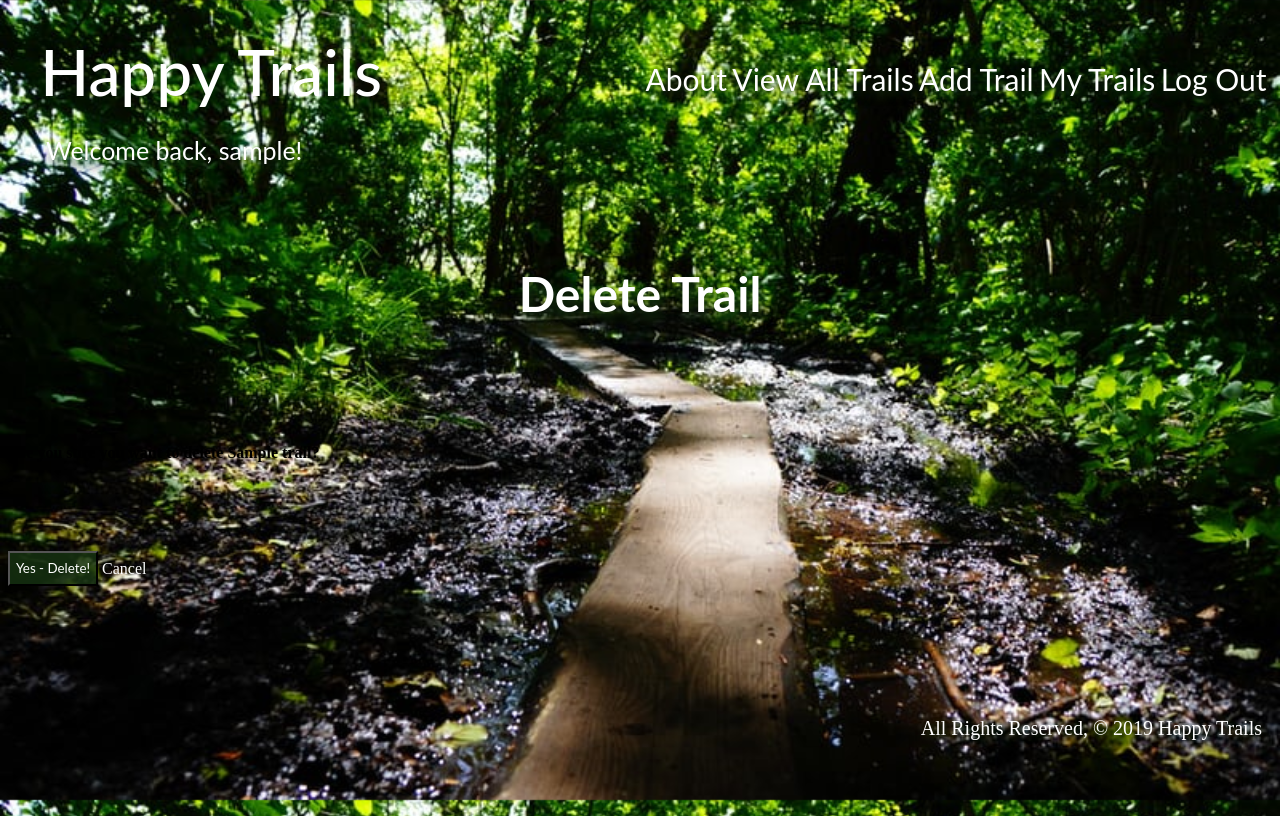
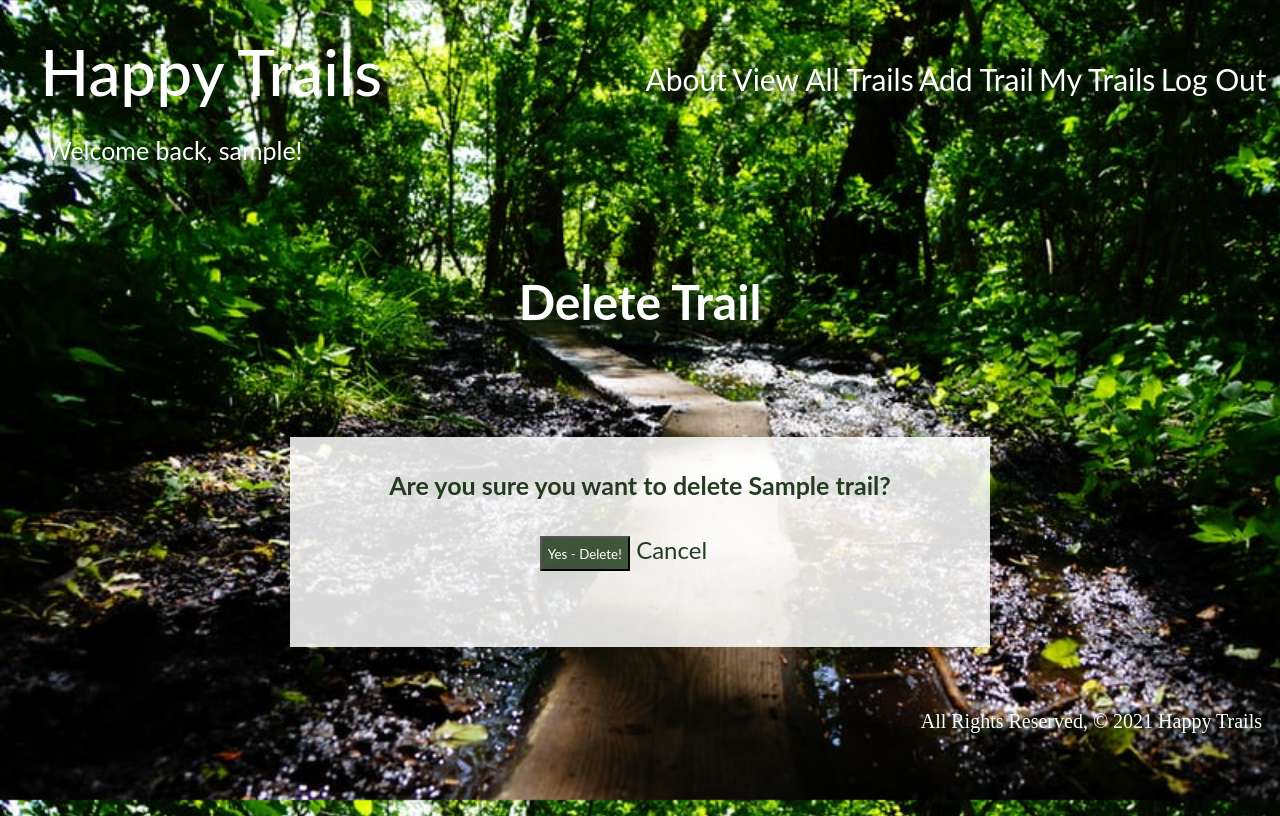
Before and after one commit to awojdyla89/Happy-Trails, a Django app: page /trails/1/delete/ in a window 1280 px wide. Run offline with Django 3.2, Linux system fonts and the light colour scheme; a user stored in the database is signed in; tables that the repository leaves empty hold one stand-in row (values such as "Sample post").

Commit message:
added more styling

```diff
--- a/main_app/static/css/style.css
+++ b/main_app/static/css/style.css
@@ -85,9 +85,13 @@ footer{
 }
 
 .login{
+  display: flex;
+  flex-direction: row;
+  justify-self: center;
+  justify-content: center;
   background-color:rgba(255, 255, 255, 0.85);
-  text-align: center;
   color:rgba(38,84,30,0.87);
+  width: 800px ;
 }
 
 .phrase{
@@ -292,4 +296,42 @@ h2{
 }
 #my-trails{
   background-color:rgba(255, 255, 255, 0.85);
+  width: 800px;
+  margin-bottom: 2%;
+  margin-left: 25%;
+  margin-right: 25%;
 }
+.edit_link{
+  background-color:rgba(23, 52, 18, 0.80);
+  padding: 5px;
+}
+.delete_link{
+  background-color:rgba(23, 52, 18, 0.80);
+  padding:5px;
+}
+
+.edit_comment_form{
+  background-color:rgba(255, 255, 255, 0.85);
+}
+.delete_trail_form{
+  display: flex;
+  justify-self: center;
+  justify-content: center;
+  font-family: 'Lato', sans-serif;
+  font-size:25px;
+  background-color:rgba(255, 255, 255, 0.85);
+  color: rgba(23, 52, 18, 0.95);
+  width: 700px;
+}
+.input-btn{
+  height:35px;
+  font-family: 'Lato', sans-serif;
+  background-color:rgba(23, 52, 18, 0.80);
+  color: white;
+  margin-left: 30%;
+}
+.cancel{
+  font-family: 'Lato', sans-serif;
+  color: rgba(23, 52, 18, 0.95);
+  font-size: 24px;
+}
--- a/main_app/templates/about.html
+++ b/main_app/templates/about.html
@@ -3,4 +3,5 @@
 
 <h3>About Page</h3>
 
+
 {% endblock %}
--- a/main_app/templates/base.html
+++ b/main_app/templates/base.html
@@ -36,7 +36,7 @@
     {% endblock %}
   </main>
   <footer class="page-footer">
-    <div class="right">All Rights Reserved, &copy; 2019 Happy Trails &nbsp;</div>
+    <div class="right">All Rights Reserved, &copy; 2021 Happy Trails &nbsp;</div>
   </footer>
 
 </body>
--- a/main_app/templates/main_app/comment_form.html
+++ b/main_app/templates/main_app/comment_form.html
@@ -4,6 +4,7 @@
 {% if object %}
 <h1>Edit <span>{{object.name}}</span></h1>
 {% else %}
+    <div class="edit_comment_form">
       <h1>Edit Comment</h1>
         {% endif %}
         <!-- Leaving the action empty makes the form post to the same url used to display it -->
@@ -16,5 +17,5 @@
           </table>
           <input type="submit" value="Submit!" class="btn">
         </form>
-
+      </div>
   {% endblock %}
--- a/main_app/templates/main_app/trail_confirm_delete.html
+++ b/main_app/templates/main_app/trail_confirm_delete.html
@@ -2,12 +2,13 @@
 
 {% block content %}
   <h1>Delete Trail</h1>
+    <div class="delete_trail_form">
 
-  <h4>Are you sure you want to delete <span class="teal-text">{{ object.name }}</span>?</h4>
-
-  <form action="" method="POST">
-    {% csrf_token %}
-    <input type="submit" value="Yes - Delete!" class="btn">
-    <a href="{% url 'detail' object.id %}">Cancel</a>
-  </form>
+        <form action="" method="POST" >
+          <h4>Are you sure you want to delete <span class="teal-text">{{ object.name }}</span>?</h4>
+          {% csrf_token %}
+          <input type="submit" value="Yes - Delete!" class="input-btn">
+          <a href="{% url 'detail' object.id %}" class="cancel">Cancel</a>
+        </form>
+    </div>
 {% endblock %}
--- a/main_app/templates/main_app/trail_list.html
+++ b/main_app/templates/main_app/trail_list.html
@@ -8,7 +8,7 @@
 <div class="details">
     <div class="trail_detail" >
         <span class="card-title" id="specifics">Trail: {{ trail.name }}<br>
-            Address: {{ trail.address }}<br> {{ trail.city}},{{ trail.state }}<br>
+            Address: {{ trail.address }}<br> {{ trail.city}}, {{ trail.state }}<br>
             Trail Length: {{ trail.trail_length }} miles<br></span>
     </div>
     <div class="amenities_list"> {% if amenities.length %}
--- a/main_app/templates/registration/login.html
+++ b/main_app/templates/registration/login.html
@@ -6,7 +6,7 @@
 <form method="post" action="{% url 'login' %}">
     {% csrf_token %}
     {{ form.as_p }}
-    <input type="submit" class="btn" value="login">
+    <input type="submit" class="btn" value="Login">
     <input type="hidden" name="next" value="{{ next }}">
 </form>
 </div>
--- a/main_app/templates/trails/detail.html
+++ b/main_app/templates/trails/detail.html
@@ -23,7 +23,6 @@
             {% for amenity in trail.amenities.all %}
             <section>
                 <div>{{amenity.name}}</div>
-                <div><img src='{{amentiy.image}}'>img</div>
             </section>
             {% endfor %}
     <div>
```
Also changed, not shown: main_app/templates/trails/mytrails.html (+9 -6 lines). Lines whose indentation alone changed are shown as unchanged.
